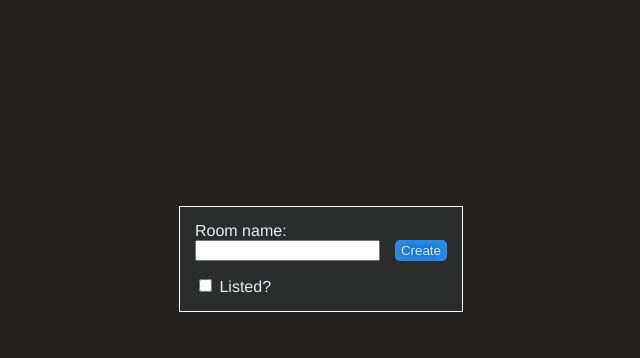
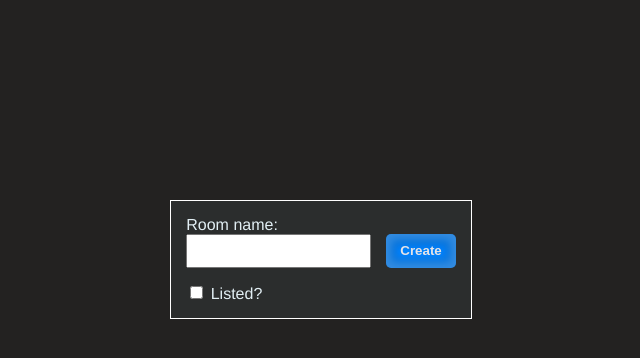
Before and after one commit to Oderjunkie/mafia-redux, a Flask app: page /host.html in a window 1280 px wide. Shown: the part 141-499 px from the top of the page, without its empty margins (319-959 px from the left). Run offline with Flask 2, Linux system fonts and the light colour scheme; some libraries are stand-ins or nearby versions.

Commit message:
reeeeeeeeeeeeeeeeeeeeeeeeeeeeeeeeeeeeeeeeeeeeeeeeeeeeeeeeeeeeeeeeeeeeeeeeeeee

```diff
--- a/static/host.css
+++ b/static/host.css
@@ -45,4 +45,7 @@ input[type=submit] {
     box-shadow: inset 0px 0px 9px 6px #ffffff33, inset 0px 1px 6px 11px #00000026;
     color: #e5e3e7;
     cursor: pointer;
+    font-weight: bold;
+    padding: 4px 14px;
+    min-height: 34px;
 }
```
